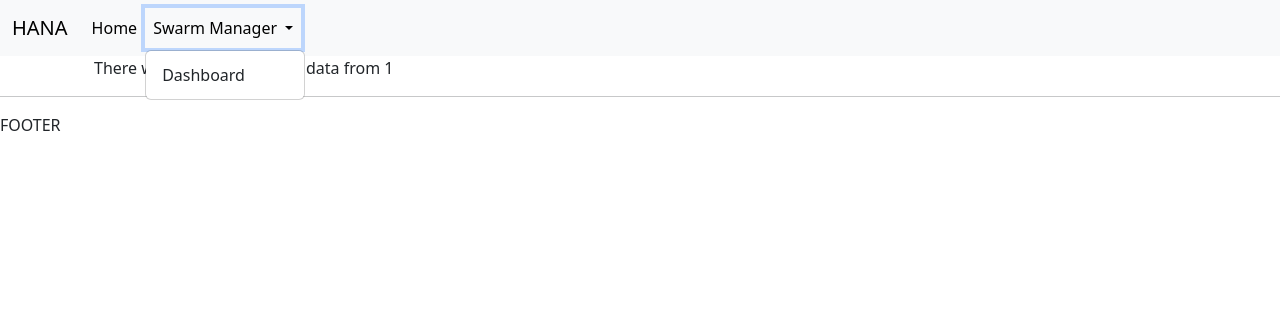
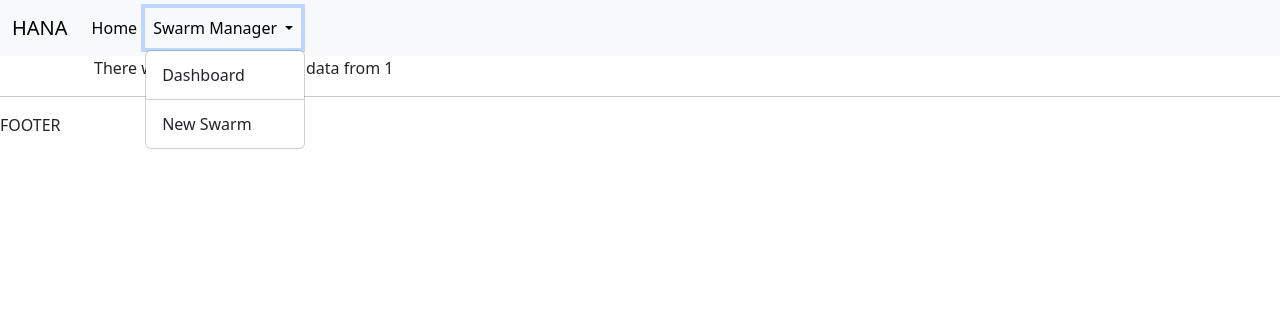
Before and after one commit to kyleranous/hana, a Django app: page /swarman/nodes/1 in a window 1280 px wide, after a click on "Swarm Manager". Shown: the top 316 px of the page. Run offline with Django 4.2, Linux system fonts and the light colour scheme; data that the repository does not hold is empty; some libraries are stand-ins or nearby versions.

Commit message:
Made New Swarm Link Functional

```diff
--- a/hana/templates/_items/navbar.html
+++ b/hana/templates/_items/navbar.html
@@ -17,8 +17,10 @@
                         <li><a class="dropdown-item" href="/swarman/dashboard">Dashboard</a></li>
 
                         {% for swarm in swarm_list %}
-                            <li>{{ swarm }}<li>
+                            <li><a class="dropdown-item" href="#">{{ swarm.swarm_name }}</a><li>
                         {% endfor %}
+                        <li><hr class="dropdown-divider"></li>
+                        <li><a class="dropdown-item" href="{% url 'swarman:new_swarm' %}">New Swarm</a></li>
                     </ul>
                 </li>
             </ul>
```
